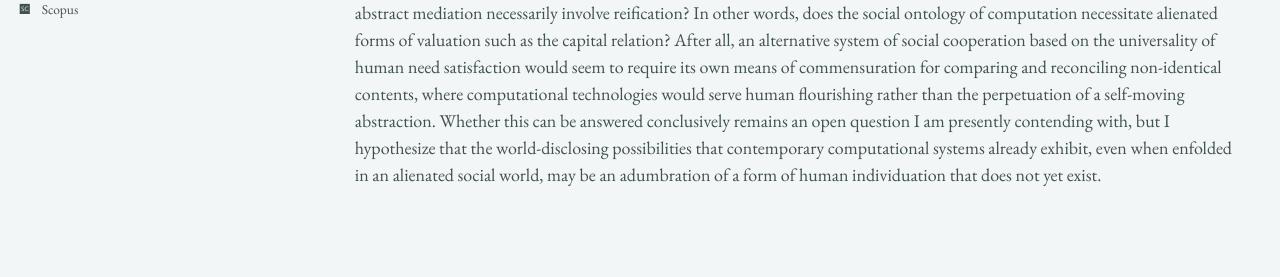
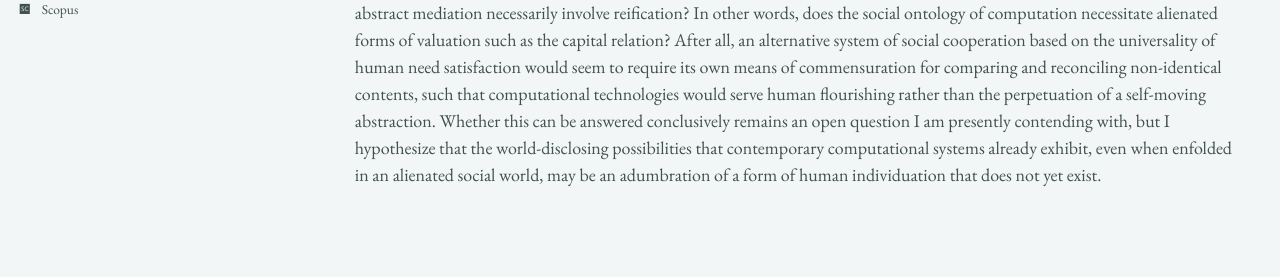
Before and after one commit to epujol90/epujol90.github.io, a Jekyll site: the page built from _pages/research.md, in a window 1280 px wide and 900 px high, scrolled down 4597 px. Shown: the part 533-810 px from the top of the window. Built offline with Jekyll 4.4.1, drawn with Linux system fonts in a browser that asks for light colours; some web fonts are replaced; a script bundle is joined from its source files by our own code; library files that are not in the unit come from our copies; some of the changed text lies outside the part shown.

Commit message:
Update research.md

```diff
--- a/_pages/research.md
+++ b/_pages/research.md
@@ -61,4 +61,4 @@ If the social ontology of a technical system must account for the intersubjectiv
 
 As historians of science and the epistemology of computation have argued (Daston, Galison, Schaffer, Pasquinelli), the twin birth of this industrial arrangement and the computer suggests a common operational logic. Indeed, if the industrial coupling of humans and machines necessitates a systematic regimentation of labor-time and value, then computation is the mechanism by which the modern technical system makes this requirement actionable at scale. What is more, the imperative that this informational process become ever more granular, recursive, and operative across the whole technical system means that it must eventually become inscribed in the self-regulation of its constituent parts. What thereby emerges is a machinic species of intelligence as the most realized form of universal computation, of which “the synthesis of word and number” (Weatherby) represented by contemporary large language models is the latest iteration.
 
-The organizing questions of my ongoing research are as follows. If contemporary computational systems represent a concretization of a reified mode of social cooperation based on wage labor and commodity production, do all such modes of abstract mediation necessarily involve reification? In other words, does the social ontology of computation necessitate alienated forms of valuation such as the capital relation? After all, an alternative system of social cooperation based on the universality of human need satisfaction would seem to require its own means of commensuration for comparing and reconciling non-identical contents, where computational technologies would serve human flourishing rather than the perpetuation of a self-moving abstraction. Whether this can be answered conclusively remains an open question I am presently contending with, but I hypothesize that the world-disclosing possibilities that contemporary computational systems already exhibit, even when enfolded in an alienated social world, may be an adumbration of a form of human individuation that does not yet exist.
+The organizing questions of my ongoing research are as follows. If contemporary computational systems represent a concretization of a reified mode of social cooperation based on wage labor and commodity production, do all such modes of abstract mediation necessarily involve reification? In other words, does the social ontology of computation necessitate alienated forms of valuation such as the capital relation? After all, an alternative system of social cooperation based on the universality of human need satisfaction would seem to require its own means of commensuration for comparing and reconciling non-identical contents, such that computational technologies would serve human flourishing rather than the perpetuation of a self-moving abstraction. Whether this can be answered conclusively remains an open question I am presently contending with, but I hypothesize that the world-disclosing possibilities that contemporary computational systems already exhibit, even when enfolded in an alienated social world, may be an adumbration of a form of human individuation that does not yet exist.
```
